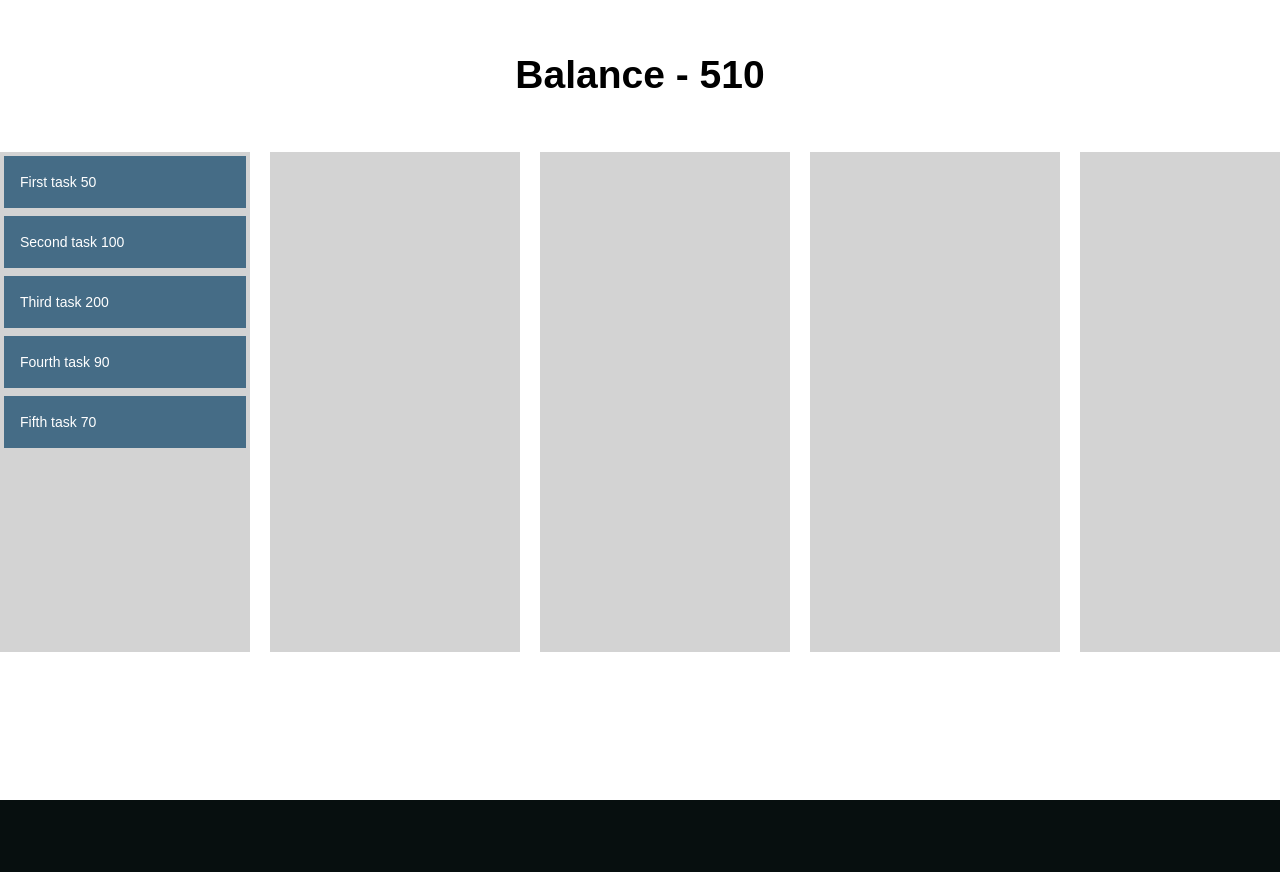
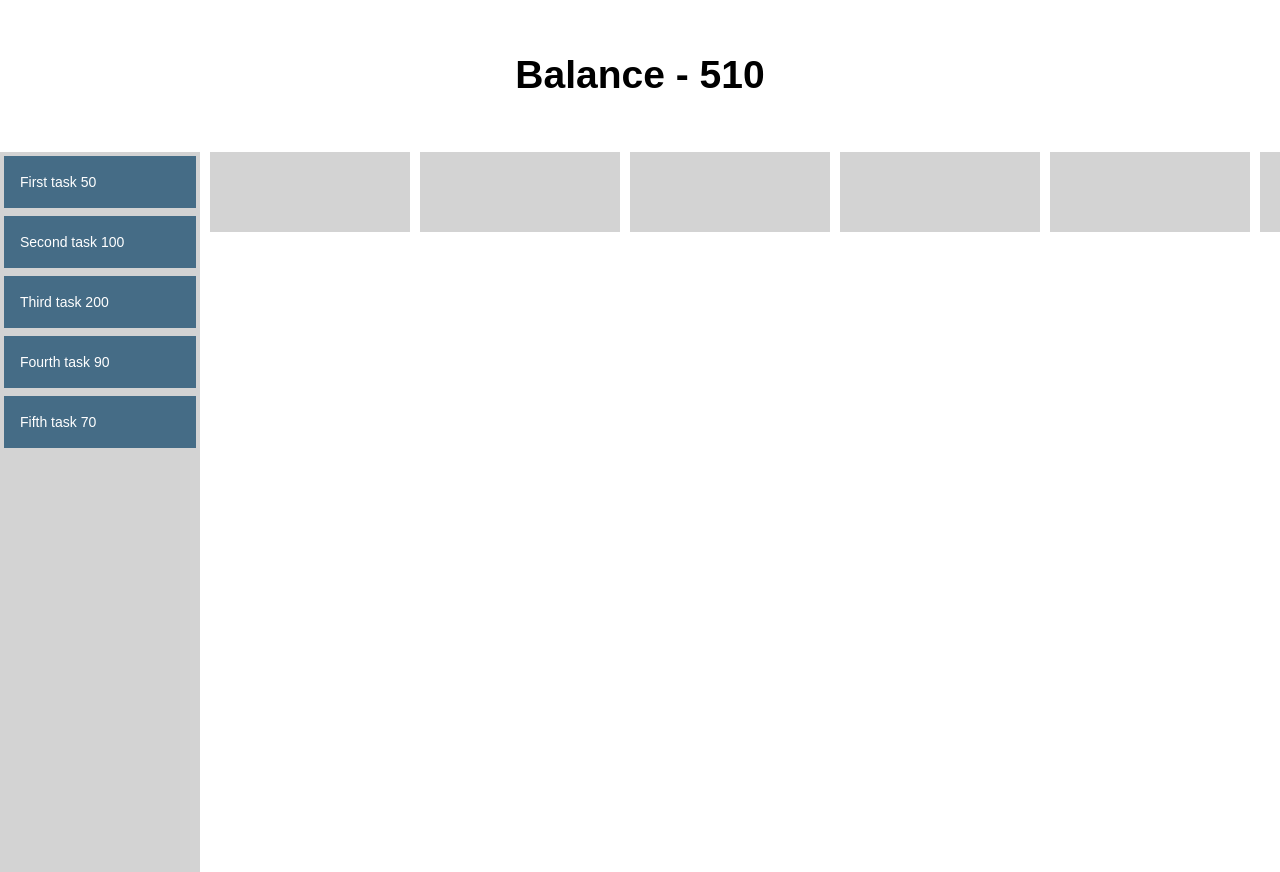
Before and after one commit to ecellvit/FuturePreneurs-22, a Next.js app: page /dragDrop in a window 1280 px wide. Before the commit the page ends 800 px from the top, so only its background shows below. Built offline with nearby package versions, Linux system fonts and the light colour scheme; no server answers; sample sign-in values are in the browser's storage.

Commit message:
drag drop

```diff
--- a/components/roundOnePointThree/DragFinal.jsx
+++ b/components/roundOnePointThree/DragFinal.jsx
@@ -1,40 +1,18 @@
 import React, { useEffect, useState } from "react";
 import { DragDropContext, Draggable, Droppable } from "react-beautiful-dnd";
-
 import styles from "../../styles/Drag.module.css";
+import myContext from "../../store/myContext";
 import uuid from "uuid";
 import { useSession } from "next-auth/react";
+import { useContext } from "react";
 
-// // for getting user details
-// const { session } = useSession();
-// //token id
-// useEffect(() => {
-//   if (teamData?.teamId?._id) {
-//     setIsLoading(true);
-//     fetch(
-//       `${process.env.NEXT_PUBLIC_SERVER}/api/team/token/${teamData.teamId._id}`,
-//       {
-//         method: "GET",
-//         headers: {
-//           "Content-Type": "application/json",
-//           Authorization: `Bearer ${session.accessTokenBackend}`,
-//           "Access-Control-Allow-Origin": "*",
-//         },
-//       }
-//     )
-//       .then((data) => data.json())
-//       .then((data) => {
-//         setTeamToken(data.teamToken);
-//         setIsLoading(false);
-//       });
-//   }
-// }, [session, teamData]);
+// for getting user details
 
 //TODO :- POST REQUEST ON BACKEND ADD AND DELETE.
 //ADD REQUEST IF SOMETHING GETS REMOVED FROM 1ST AND LAST COLUMN AND DELETE REQUEST IF SOMETHING GETS ADDED TO FIRST AND LAST COLUMN
 //NO REQUEST IF REORDERING HAPPENS OR IF WE DRAG AND DROP WITHIN 1ST AND LAST COLUMN OR FROM WITHIN THOSE 6 COLUMNS IN CENTER.
 const itemsFromBackend = [
-  { id: uuid(), name: "First task", price: 50 },
+  { id: "3", name: "First task", price: 50 },
   { id: uuid(), name: "Second task", price: 100 },
   { id: uuid(), name: "Third task", price: 200 },
   { id: uuid(), name: "Fourth task", price: 90 },
@@ -81,6 +59,18 @@ const columnsList = {
   },
   ["6"]: {
     name: "",
+    items: [],
+    price: 100,
+    style: "shelf_center",
+  },
+  ["7"]: {
+    name: "",
+    items: [],
+    price: 100,
+    style: "shelf_center",
+  },
+  ["8"]: {
+    name: "",
     items: itemsFromBacken,
     price: 100,
     style: "shelf_center",
@@ -99,7 +89,7 @@ const onDragEnd = (result, columns, setColumns, bal, setbal) => {
     const destItems = [...destColumn.items];
     console.log(destination.droppableId);
 
-    if (destination.droppableId !== "1" && destination.droppableId !== "6") {
+    if (destination.droppableId !== "1" && destination.droppableId !== "8") {
       //if user tries to put more than 1 ittem in the center containers, then swap the elements
       if (destItems.length !== 0) {
         const [removed] = sourceItems.splice(source.index, 1);
@@ -137,11 +127,12 @@ const onDragEnd = (result, columns, setColumns, bal, setbal) => {
         });
         // console.log(columns);
         setbal(newBal + re.price);
+
         return;
       }
     }
     //if  destination id is 1 means those are columns which contains amenities from backend so we will increase the balance
-    if (destination.droppableId === "1" || destination.droppableId === "6") {
+    if (destination.droppableId === "1" || destination.droppableId === "8") {
       const [removed] = sourceItems.splice(source.index, 1);
       destItems.splice(destination.index, 0, removed);
       console.log(removed);
@@ -160,6 +151,7 @@ const onDragEnd = (result, columns, setColumns, bal, setbal) => {
       setbal(bal + removed.price);
       return;
     }
+
     const [removed] = sourceItems.splice(source.index, 1);
     destItems.splice(destination.index, 0, removed);
     console.log(removed);
@@ -193,8 +185,44 @@ const onDragEnd = (result, columns, setColumns, bal, setbal) => {
 };
 
 function DragFinal() {
+  const myCtx = useContext(myContext);
+  const { data: session } = useSession();
+
+  const TEAM_ID = myCtx.teamId;
+
   const [columns, setColumns] = useState(columnsList);
   const [bal, setbal] = useState(initialBal);
+
+  const [isLoading, setIsLoading] = useState(false);
+  //token id
+  useEffect(() => {
+    setIsLoading(true);
+    console.log(session.accessTokenBackend);
+    fetch(
+      `${process.env.NEXT_PUBLIC_SERVER}/api/team/roundthree/getdetails/${TEAM_ID}`,
+      {
+        method: "GET",
+        headers: {
+          "Content-Type": "application/json",
+          Authorization: `Bearer ${session.accessTokenBackend}`,
+          "Access-Control-Allow-Origin": "*",
+        },
+      }
+    )
+      .then((data) => data.json())
+      .then((data) => {
+        console.log(data);
+        setIsLoading(false);
+      });
+
+    // .catch((error) => {
+    //   console.error(
+    //     "There has been a problem with your fetch operation:",
+    //     error
+    //   );
+    // });
+  }, [session]);
+
   return (
     <>
       {" "}
@@ -204,7 +232,7 @@ function DragFinal() {
             <h1 className={styles.balance_h1}>Balance - {bal}</h1>
           </div>
         </div>
-        <div className={styles.shelf_container}>
+        <div className={styles.shelf_container} style={{ maxWidth: "90vw" }}>
           <DragDropContext
             onDragEnd={(result) =>
               onDragEnd(result, columns, setColumns, bal, setbal)
@@ -233,9 +261,12 @@ function DragFinal() {
                                 ? "lightblue"
                                 : "lightgrey",
                               padding: 4,
-                              width: 250,
-                              marginRight: 20,
-                              minHeight: 500,
+                              width: 200,
+                              marginRight: 10,
+                              minHeight:
+                                columnId === "1" || columnId === "8"
+                                  ? "90vh"
+                                  : "10vh",
                             }}
                           >
                             {column.items.map((item, index) => {
@@ -244,6 +275,7 @@ function DragFinal() {
                                   key={item.id}
                                   draggableId={item.id}
                                   index={index}
+                                  isDragDisabled={item.price > bal}
                                 >
                                   {(provided, snapshot) => {
                                     return (
```
